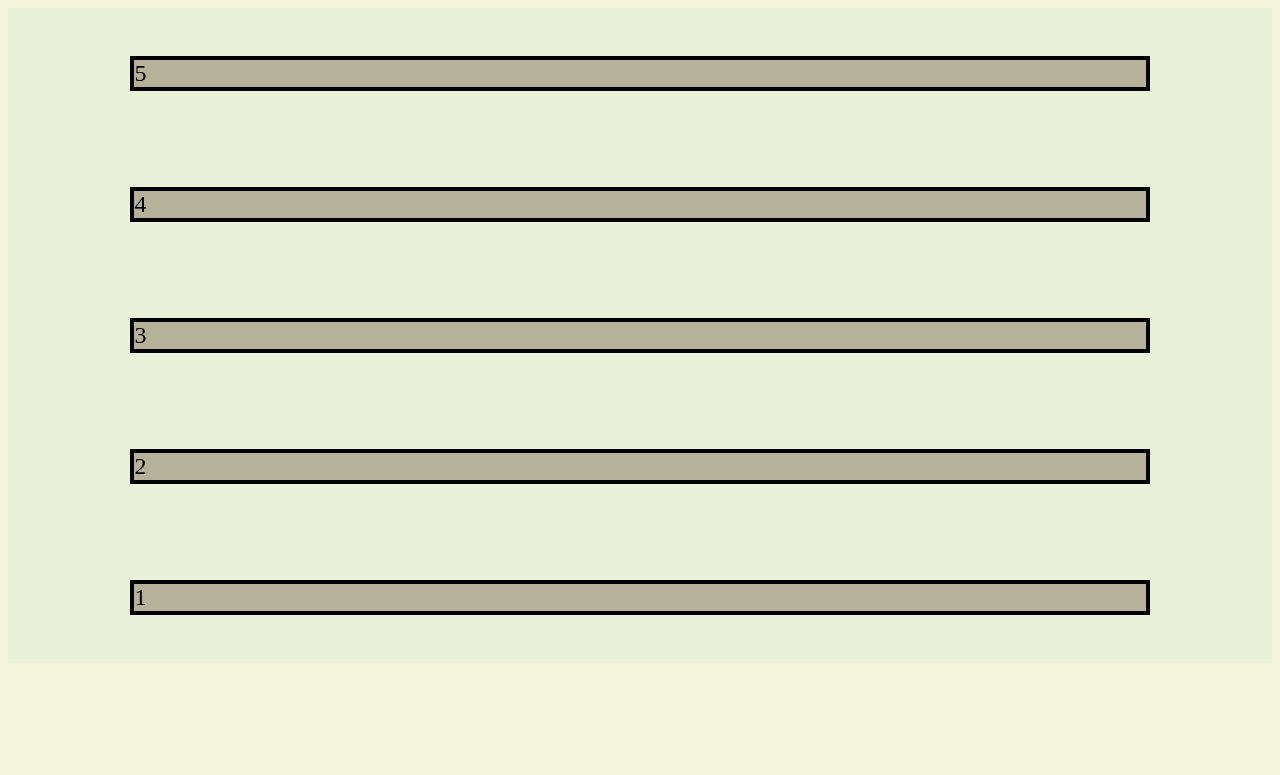
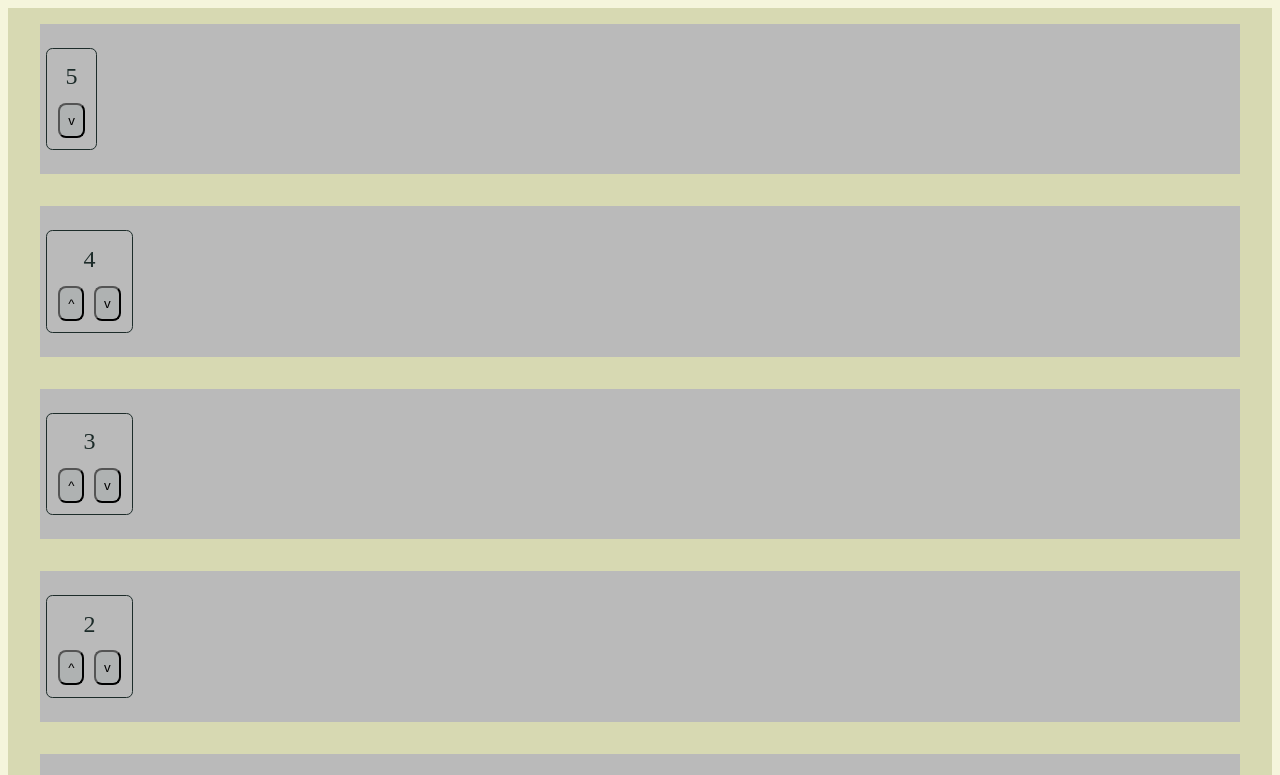
Before and after one commit to pradeepmondal/lift-simulation, a plain HTML site: page index.html in a window 1280 px wide. Both pictures are taken after a click on the button "Start Simulation". Shown: the top 775 px of the page. Drawn offline with Linux system fonts and the light colour scheme.

Commit message:
added lift controllers

```diff
--- a/index.css
+++ b/index.css
@@ -49,17 +49,15 @@ body {
 }
 
 .floor {
+
     display: flex;
     flex-direction: column-reverse;
     justify-content: center;
-    width: 80%;
-
-    margin: 1rem 0;
+    width: 95%;
     font-size: 1.5rem;
-    border: 0.3rem solid #000;
-    background-color: rgba(61, 30, 9, 0.3);
-    margin-top: 0%;
-    margin: 3rem 10%;
+    background-color: rgb(186, 186, 186);
+    margin: 1rem 5%;
+    padding: 1.5rem 0;
 }
 
 .container {
@@ -68,9 +66,58 @@ body {
     justify-content: center;
     align-items: center;
 
-    font-size: 1.5rem;
+    font-size: 1rem;
 
-    background-color: rgba(207, 232, 207, 0.3);
+    background-color: rgb(215, 217, 178);
     margin-top: 0%;
 
 }
+
+.floor_ctrl {
+    display: flex;
+    flex-direction: column-reverse;
+    border: 0.1rem solid rgb(29, 44, 42);
+    max-width: fit-content;
+    padding: 0.4rem;
+    margin-left: 0.4rem;
+    border-radius: 0.4rem;
+}
+
+.floor_number {
+    color: rgb(29, 44, 42);
+    display: flex;
+    text-align: center;
+    justify-content: center;
+    margin: 0;
+    margin-top: 0;
+    padding: 0.5rem;
+
+    border-radius: 0.5rem;
+}
+
+
+
+.floor_number:hover {
+    color: rgba(249, 27, 27, 0.788);
+    cursor: pointer;
+}
+
+.floor_btn {
+    display: flex;
+    max-width: fit-content;
+
+}
+
+.floor_btn button{
+    margin: 0.3rem;
+    padding: 0.5rem;
+    background-color: rgba(158, 165, 164, 0.388);
+    border-radius: 0.5rem;
+    cursor: pointer;
+}
+
+.floor_btn button:hover {
+
+    color: rgb(244, 24, 24);
+    border: 0.1rem solid rgb(244, 24, 24);
+}
--- a/index.js
+++ b/index.js
@@ -26,10 +26,21 @@ const CreateUI = () => {
     container.classList.add('container');
     root.appendChild(container);
 
-    for (let i=0; i<floors; i++) {
+    for (let i=0; i<=floors; i++) {
         const floor = document.createElement('div');
         floor.classList.add('floor');
-        floor.innerHTML = `<div class="floor_number">${i+1}</div>`;
+        ctrBtn = document.createElement('div');
+        if (i==0) {
+            ctrBtn.innerHTML = `<div class="floor_btn"><button class="floor_up" >^</button></div>`;
+        }
+        else if (i==floors) {
+            ctrBtn.innerHTML = `<div class="floor_btn"><button class="floor_down">v</button></div>`;
+        }
+        else {
+            ctrBtn.innerHTML = `<div class="floor_btn"><button class="floor_up">^</button><button class="floor_down">v</button></div>`;
+        }
+
+        floor.innerHTML = `<div class="floor_ctrl">${ctrBtn.innerHTML}<div class="floor_number">${(i==0)?'G':i}</div></div>`;
         container.appendChild(floor);
     }
 
```
